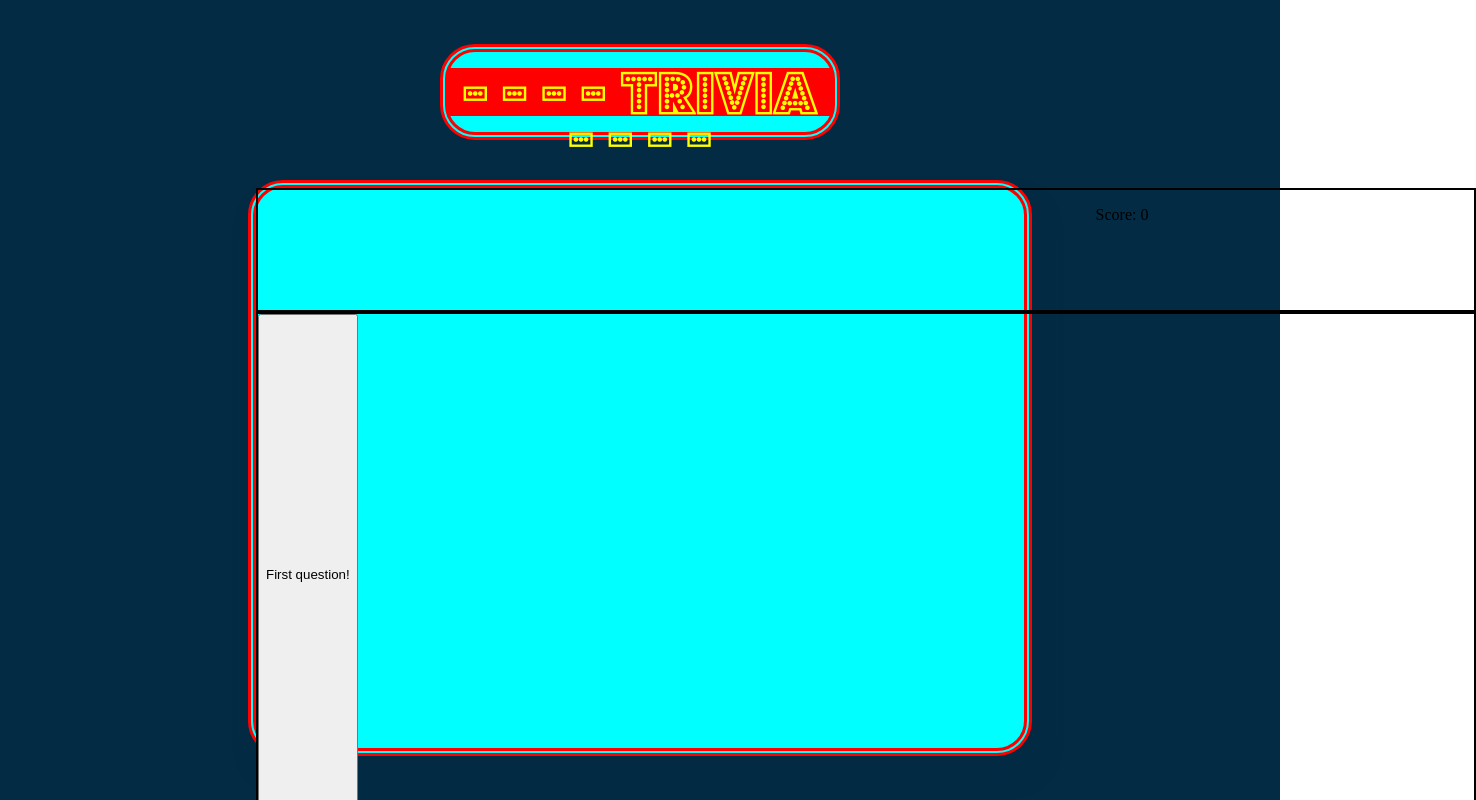
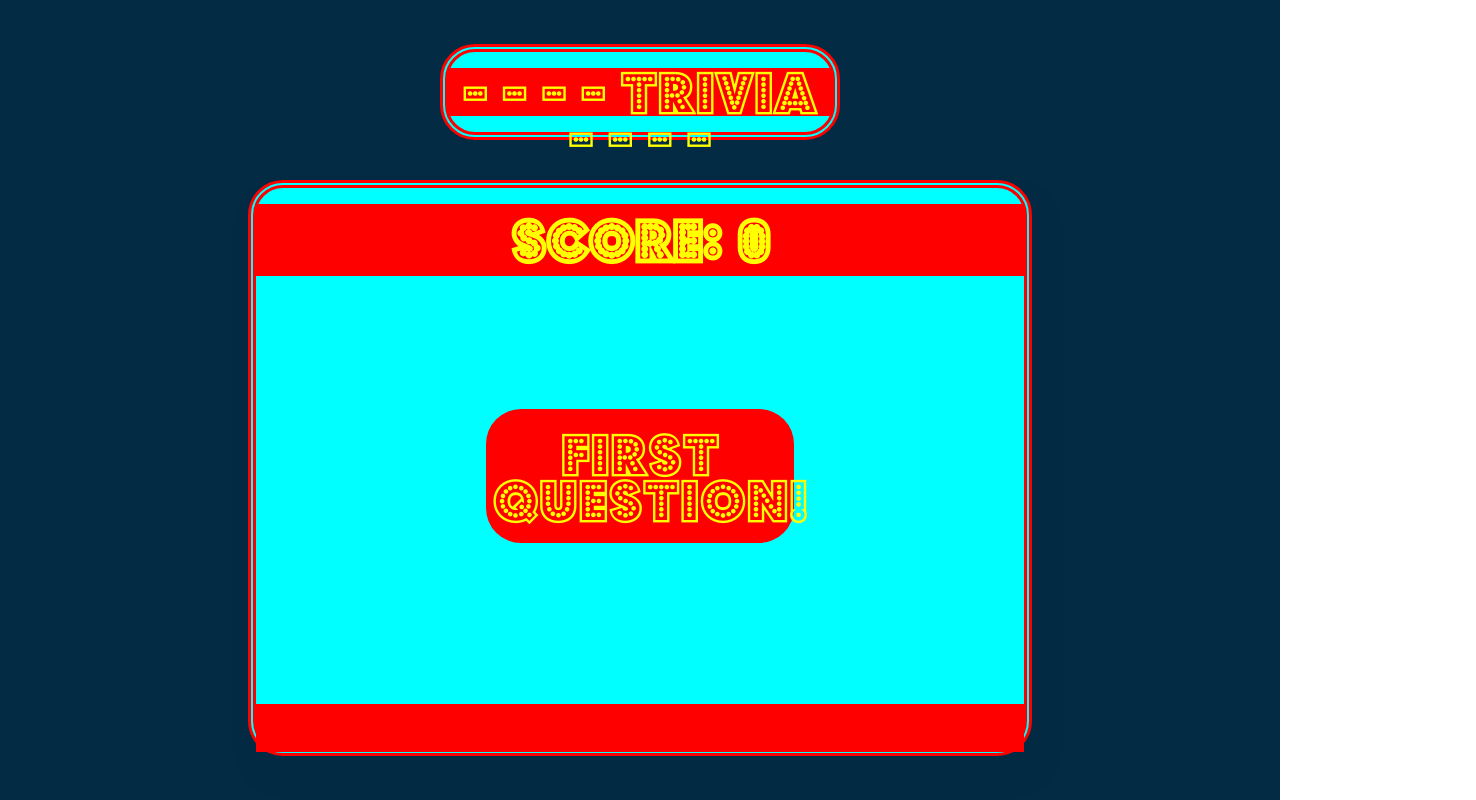
Before and after one commit to TPincher/TriviaApp, a React (Vite) app in the folder TriviaFrontEnd/: page /game in a window 1280 px wide. Shown: the top 800 px of the page, 1476 px wide, since content can reach past the window. Built offline with nearby package versions, Linux system fonts and the light colour scheme.

Commit message:
daily progress, front-end nearly done

```diff
--- a/TriviaFrontEnd/src/components/Banner/Banner.tsx
+++ b/TriviaFrontEnd/src/components/Banner/Banner.tsx
@@ -1,11 +1,11 @@
 import styles from "./Banner.module.scss";
 
 interface Props {
-  text: string;
+  text: string | number;
 }
 
 const Title = (props: Props) => {
-  return <h1 className={styles.title}> - - - - {props.text} - - - - </h1>;
+  return <h1 className={styles.title}>{props.text}</h1>;
 };
 
 export default Title;
--- a/TriviaFrontEnd/src/components/Card/Card.module.scss
+++ b/TriviaFrontEnd/src/components/Card/Card.module.scss
@@ -1,7 +1,10 @@
 .boxContainer {
-  width: 100px;
-  height: 100px;
+  width: 20%;
+  height: 40%;
+  min-height: 100px;
+  min-width: 100px;
   margin: 10px;
+  padding: 10px;
 }
 
 .box {
--- a/TriviaFrontEnd/src/components/Card/Card.tsx
+++ b/TriviaFrontEnd/src/components/Card/Card.tsx
@@ -4,7 +4,7 @@ interface Props {
   text: string;
   categoryID?: string;
   activeTile?: boolean;
-  action: React.Dispatch<React.SetStateAction<any>>;
+  action?: React.Dispatch<React.SetStateAction<any>>;
 }
 
 const Card = (props: Props) => {
@@ -15,7 +15,7 @@ const Card = (props: Props) => {
   }
 
   const setAction = () => {
-    props.action(props.text, props.categoryID);
+    props.action != undefined && props.action(props.text, props.categoryID);
   };
 
   return (
--- a/TriviaFrontEnd/src/components/LinkButton/LinkButton.module.scss
+++ b/TriviaFrontEnd/src/components/LinkButton/LinkButton.module.scss
@@ -13,5 +13,7 @@
 }
 
 .link {
+  width: 100%;
   text-align: center;
+  line-height: 40px;
 }
--- a/TriviaFrontEnd/src/pages/GameHistoryPage.module.scss
+++ b/TriviaFrontEnd/src/pages/GameHistoryPage.module.scss
@@ -1,6 +1,33 @@
 .statsSection {
-  border: 2px solid black;
-  height: 80vh;
-  width: 40vw;
+  display: flex;
+  flex-direction: column;
+  align-items: center;
+  height: 50vh;
+  width: 100%;
   overflow-y: auto;
 }
+
+.GHBlock {
+  display: flex;
+  flex-direction: column;
+  align-items: center;
+  width: 90%;
+  background-color: beige;
+  margin: 2%;
+  border-radius: 35px;
+  box-shadow: 10px 10px red;
+
+  &__stats {
+    display: flex;
+    flex-direction: row;
+  }
+}
+
+.GHButtons {
+  display: flex;
+  flex-direction: row;
+  justify-content: space-around;
+  height: 10%;
+  width: 100%;
+  margin-bottom: 5px;
+}
--- a/TriviaFrontEnd/src/pages/GameHistoryPage.tsx
+++ b/TriviaFrontEnd/src/pages/GameHistoryPage.tsx
@@ -4,6 +4,8 @@ import pageStyles from "./AllPages.module.scss";
 import { getUser } from "../services/userService";
 import { useSelector } from "react-redux";
 import LinkButton from "../components/LinkButton/LinkButton";
+import Banner from "../components/Banner/Banner";
+import Card from "../components/Card/Card";
 
 const GameHistoryPage = () => {
   const triviaState = useSelector((state) => state.trivia);
@@ -16,27 +18,30 @@ const GameHistoryPage = () => {
 
   return (
     <main className={pageStyles.allPages}>
-      <LinkButton link={""} buttonText={"BACK"} />
+      <Banner text={"Game History"} />
+
       <section className={styles.statsSection}>
-        <h3>Game History</h3>
-        <div>
-          {activeUser.name != undefined &&
-            activeUser.gameHistory.map((game: any, key: number) => {
-              return (
-                <div>
-                  <p>ID: {game.id}</p>
-                  <p>Difficulty: {game.difficulty}</p>
-                  <p>Questions: {game.questionsBlockId.length}</p>
-                  <p>Score: {game.score}</p>
-
+        {activeUser.name != undefined &&
+          activeUser.gameHistory.map((game: any, _key: number) => {
+            return (
+              <div className={styles.GHBlock}>
+                <div className={styles.GHBlock__stats}>
+                  <Card text={`Difficutly: ${game.difficulty}`} />
+                  <Card text={`Questions: ${game.questionsBlockId.length}`} />
+                  <Card text={`Score: ${game.score}`} />
+                </div>
+                <div className={styles.GHButtons}>
                   <LinkButton
                     link={`gameDetails/${game.id}`}
                     buttonText={"GAME DETAILS"}
                   />
                 </div>
-              );
-            })}
-        </div>
+              </div>
+            );
+          })}
+      </section>
+      <section className={styles.GHButtons}>
+        <LinkButton link={""} buttonText={"BACK"} />
       </section>
     </main>
   );
--- a/TriviaFrontEnd/src/pages/GameOverPage.module.scss
+++ b/TriviaFrontEnd/src/pages/GameOverPage.module.scss
@@ -1,5 +1,14 @@
 .gameOver {
-  border: 2px solid black;
   height: 50vh;
-  width: 50vw;
+  width: 100%;
+  display: flex;
+  flex-direction: column;
+  justify-content: space-around;
+  overflow-y: auto;
 }
+
+.bottomSection {
+  display: flex;
+  justify-content: center;
+  width: 100%;
+}
--- a/TriviaFrontEnd/src/pages/GamePage.module.scss
+++ b/TriviaFrontEnd/src/pages/GamePage.module.scss
@@ -1,6 +1,6 @@
 .container {
-  height: 95vh;
-  width: 95vw;
+  height: 100%;
+  width: 100%;
   border: 2px solid green;
   display: flex;
   flex-direction: column;
@@ -8,27 +8,57 @@
 
 .topSection {
   display: flex;
-  flex-direction: row;
+  flex-direction: column;
   height: 15vh;
-  width: 95vw;
-  border: 2px solid black;
-}
-
-.topDiv {
-  width: 45vw;
+  width: 100%;
 }
 
 .middleSection {
-  height: 65vh;
-  width: 95vw;
-  border: 2px solid black;
+  height: 60%;
+  width: 100%;
   display: flex;
+  justify-content: space-around;
+  align-items: center;
   flex-direction: row;
   flex-wrap: wrap;
 }
 
+.answerCard {
+  height: 40%;
+  width: 40%;
+  font-family: "headlineFont";
+  font-size: 60px;
+  background-color: red;
+  color: yellow;
+  line-height: 5.75vh;
+  border: none;
+  border-radius: 35px;
+
+  &:hover {
+    cursor: pointer;
+  }
+}
+
 .bottomSection {
-  height: 15vh;
-  width: 95vw;
-  border: 2px solid black;
+  text-align: center;
+  height: 6vh;
+  width: 100%;
+  font-family: "headlineFont";
+  font-size: 60px;
+  background-color: red;
+  color: yellow;
+  line-height: 5.75vh;
 }
+
+.submitButton {
+  font-family: "headlineFont";
+  font-size: 60px;
+  background-color: red;
+  color: yellow;
+  line-height: 5.75vh;
+  border: none;
+
+  &:hover {
+    cursor: pointer;
+  }
+}
--- a/TriviaFrontEnd/src/pages/GamePage.tsx
+++ b/TriviaFrontEnd/src/pages/GamePage.tsx
@@ -11,6 +11,8 @@ import {
 } from "../services/userService";
 import { changeScore } from "../redux/actions";
 import LinkButton from "../components/LinkButton/LinkButton";
+import Banner from "../components/Banner/Banner";
+import Card from "../components/Card/Card";
 
 const GamePage = () => {
   const dispatch = useDispatch();
@@ -62,7 +64,7 @@ const GamePage = () => {
   const answerCheck = async () => {
     if (selectedAnswer == roundQuestion.answer) {
       console.log(gameHistoryID);
-      setResult("you got it right");
+      setResult("CORRECT!");
       setSelectedAnswer("");
       setRoundActive(!roundActive);
       setGameScore(gameScore + 1);
@@ -76,7 +78,7 @@ const GamePage = () => {
       console.log(answers);
       startRound;
     } else {
-      setResult("you got it wrong");
+      setResult("THAT'S INCORRECT!");
       setSelectedAnswer("");
       dispatch(changeScore(gameScore));
       setRoundActive(!roundActive);
@@ -113,41 +115,49 @@ const GamePage = () => {
   return (
     <main className={pageStyles.allPages}>
       <section className={styles.topSection}>
-        <div className={styles.topDiv}>
-          {roundActive && roundQuestion && <p>{roundQuestion.question}</p>}
-        </div>
-        <div className={styles.topDiv}>
-          <p>Score: {gameScore}</p>
-        </div>
+        <Banner text={`Score: ${gameScore}`} />
+        {roundActive && roundQuestion && <p>{roundQuestion.question}</p>}
       </section>
 
       <section className={styles.middleSection}>
         {!gameOver && !roundActive && gameScore == 0 && (
-          <button onClick={initialize}>First question!</button>
+          <button className={styles.answerCard} onClick={initialize}>
+            First question!
+          </button>
         )}
         {!gameOver && !roundActive && gameScore > 0 && (
-          <button onClick={startRound}>Next question!</button>
+          <button className={styles.answerCard} onClick={startRound}>
+            Next question!
+          </button>
         )}
         {roundActive &&
           roundQuestion.allAnswers != undefined &&
           roundQuestion.allAnswers.map((answer: any, key: number) => {
             answers.push(answer);
+            let active = false;
+            if (selectedAnswer == answer) {
+              active = true;
+            }
             return (
-              <button key={key} onClick={() => handleSelectAnswer(answer)}>
-                {answer}
-              </button>
+              <Card
+                key={key}
+                text={answer}
+                activeTile={active}
+                action={() => handleSelectAnswer(answer)}
+              />
             );
           })}
+        {gameOver && (
+          <LinkButton link={"gameover"} buttonText={"GO TO SCORE SCREEN"} />
+        )}
       </section>
 
       <section className={styles.bottomSection}>
-        <p>Your Answer: {selectedAnswer}</p>
         <p>{result}</p>
-        {!gameOver && roundActive && (
-          <button onClick={answerCheck}>Submit</button>
-        )}
-        {gameOver && (
-          <LinkButton link={"gameover"} buttonText={"GO TO SCORE SCREEN"} />
+        {!gameOver && roundActive && selectedAnswer && (
+          <button className={styles.submitButton} onClick={answerCheck}>
+            Final Answer?
+          </button>
         )}
       </section>
     </main>
--- a/TriviaFrontEnd/src/pages/MenuPage.module.scss
+++ b/TriviaFrontEnd/src/pages/MenuPage.module.scss
@@ -31,10 +31,10 @@
   overflow-y: auto;
 }
 
-.buttonSection {
+.MPButtons {
   display: flex;
   flex-direction: row;
-  justify-content: center;
+  justify-content: space-around;
   height: 10%;
   width: 100%;
 }
--- a/TriviaFrontEnd/src/pages/MenuPage.tsx
+++ b/TriviaFrontEnd/src/pages/MenuPage.tsx
@@ -75,7 +75,7 @@ const MenuPage = () => {
         </div>
       </section>
 
-      <section className={styles.buttonSection}>
+      <section className={styles.MPButtons}>
         {storeDifficulty != "" && (
           <LinkButton link={"game"} buttonText={"PLAY"} />
         )}
```
Also changed, not shown: TriviaFrontEnd/src/pages/GameOverPage.tsx (+10 -6 lines).
